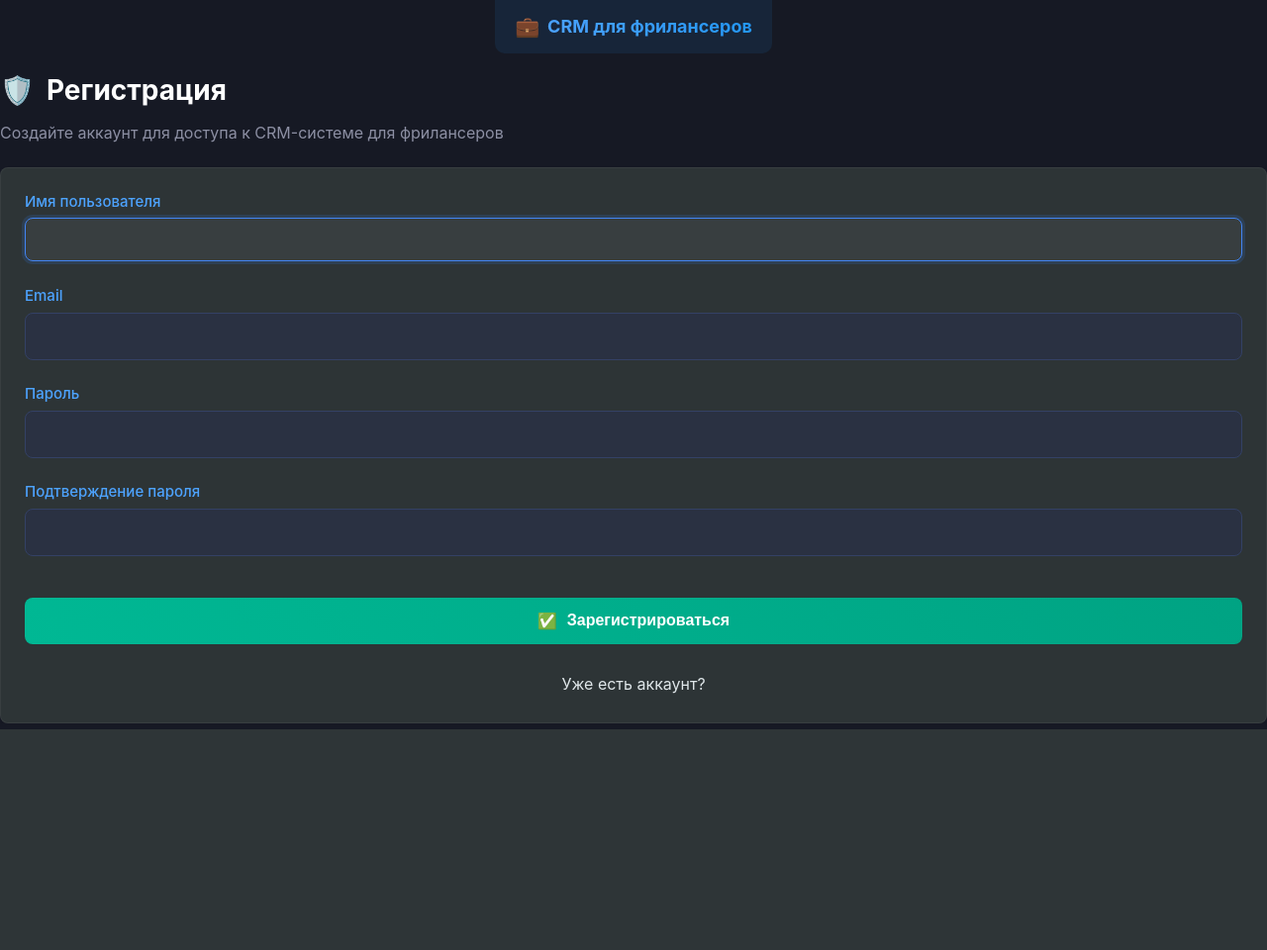
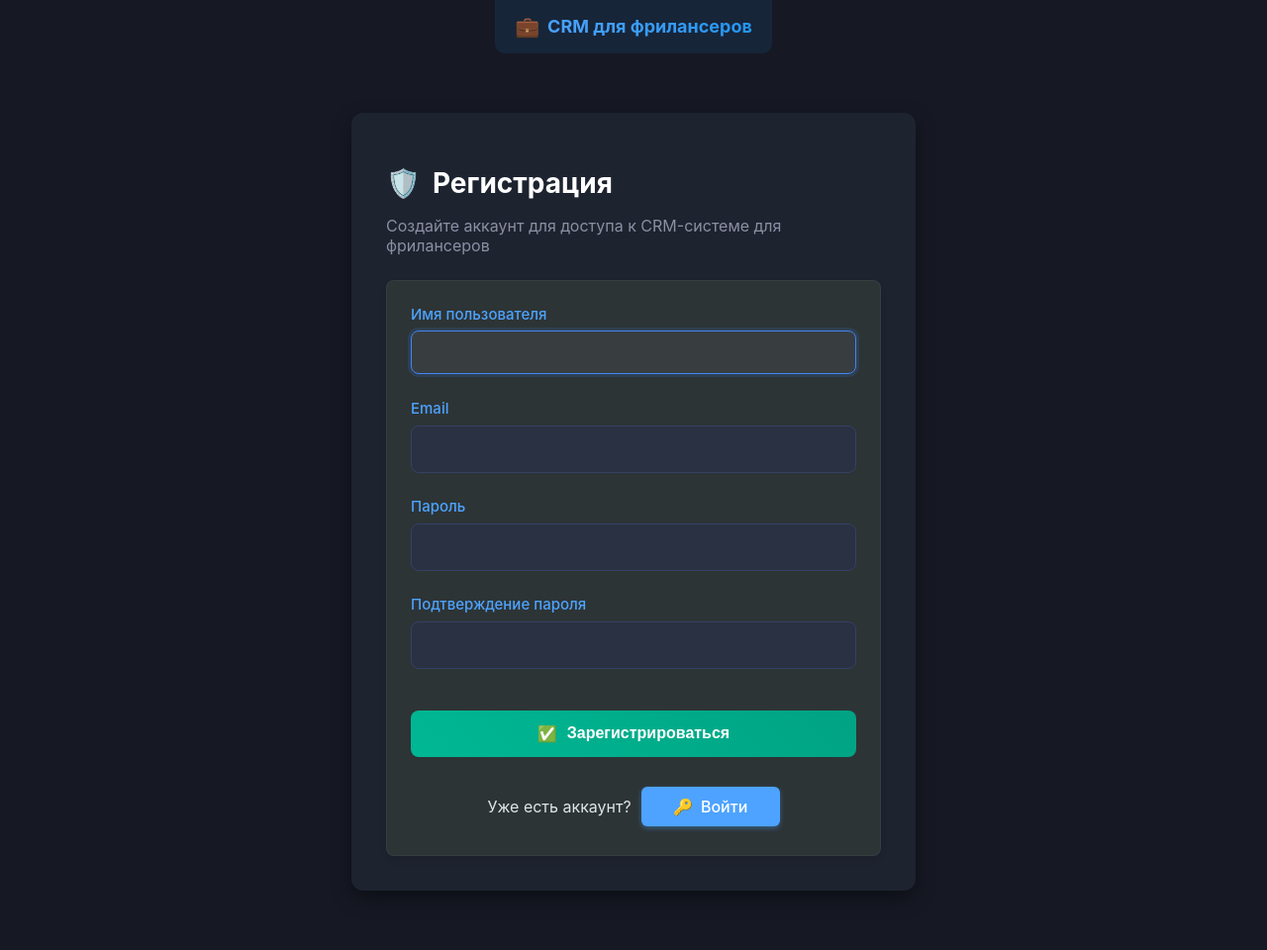
Before and after one commit to Exmar1/CRM, a Django app: page /register/ in a window 1280 px wide. Shown: the part 63-1023 px from the top of the page at 99% size. Before the commit the page ends 800 px from the top, so only its background shows below. Run offline with Django 5.2, Linux system fonts and the light colour scheme; data that the repository does not hold is empty.

Commit message:
Страница регистрации готовааа

```diff
--- a/crm/static/crm/css/register.css
+++ b/crm/static/crm/css/register.css
@@ -1,5 +1,5 @@
 /* Основные стили для страницы регистрации */
-.registration-page body  {
+.registration-page body {
 	background-color: #141924;
 	color: #ffffff;
 	font-family: 'Roboto', sans-serif;
@@ -10,9 +10,18 @@
 	padding: 0;
 }
 
+.registration-page {
+	max-width: 500px;
+	margin: 60px auto;
+	padding: 35px;
+	background-color: #1e2330;
+	border-radius: 12px;
+	box-shadow: 0 8px 20px rgba(0, 0, 0, 0.4);
+}
+
 /* Скрываем верхние кнопки входа и регистрации */
 .nav-login, .nav-register,
-a[href*="login"], a[href*="register"] {
+a[href*="login"]:not(.text-link), a[href*="register"]:not(.text-link) {
 	display: none !important;
 }
 
@@ -27,18 +36,9 @@ a[href*="login"], a[href*="register"] {
 }
 
 /* Если у тебя шапка с классом header, то можно так */
-header a[href*="login"],
-header a[href*="register"] {
+header a[href*="login"]:not(.text-link),
+header a[href*="register"]:not(.text-link) {
 	display: none !important;
-}
-
-.registration-container {
-	max-width: 500px;
-	margin: 60px auto;
-	padding: 35px;
-	background-color: #1e2330;
-	border-radius: 12px;
-	box-shadow: 0 8px 20px rgba(0, 0, 0, 0.4);
 }
 
 h1 {
@@ -142,13 +142,13 @@ h1 .icon {
 }
 
 .text-link {
-	color: white;
+	color: white !important;
 	background-color: #4da3ff;
 	text-decoration: none;
 	padding: 10px 20px;
 	border-radius: 6px;
 	font-weight: 500;
-	display: inline-flex;
+	display: inline-flex !important;
 	align-items: center;
 	justify-content: center;
 	transition: all 0.2s ease;
@@ -208,16 +208,16 @@ h1 .icon {
 /* Анимации */
 @keyframes fadeIn {
 	from {
-		opacity: 0;
-		transform: translateY(10px);
+			opacity: 0;
+			transform: translateY(10px);
 	}
 	to {
-		opacity: 1;
-		transform: translateY(0);
+			opacity: 1;
+			transform: translateY(0);
 	}
 }
 
-.registration-container {
+.registration-page {
 	animation: fadeIn 0.4s ease-out;
 }
 
```
Also changed, not shown: db.sqlite3.
